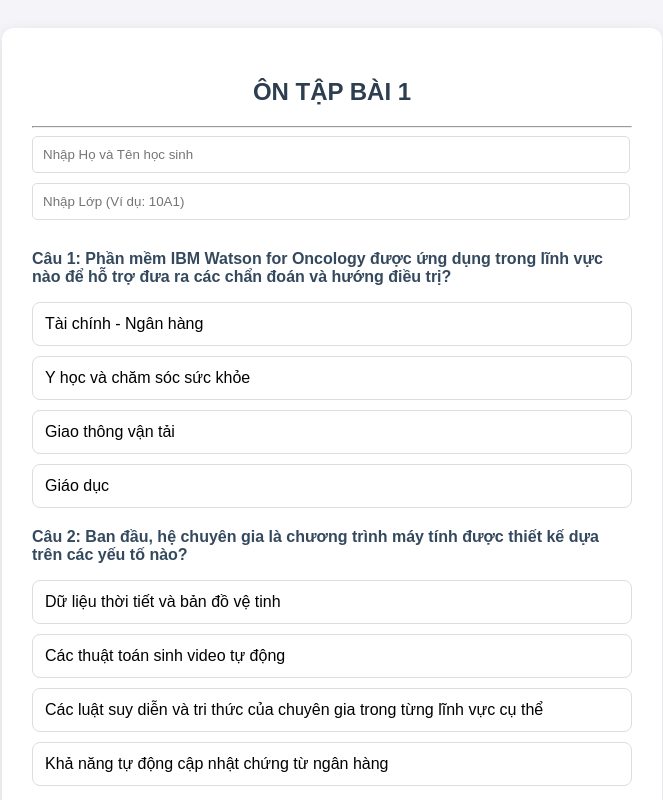
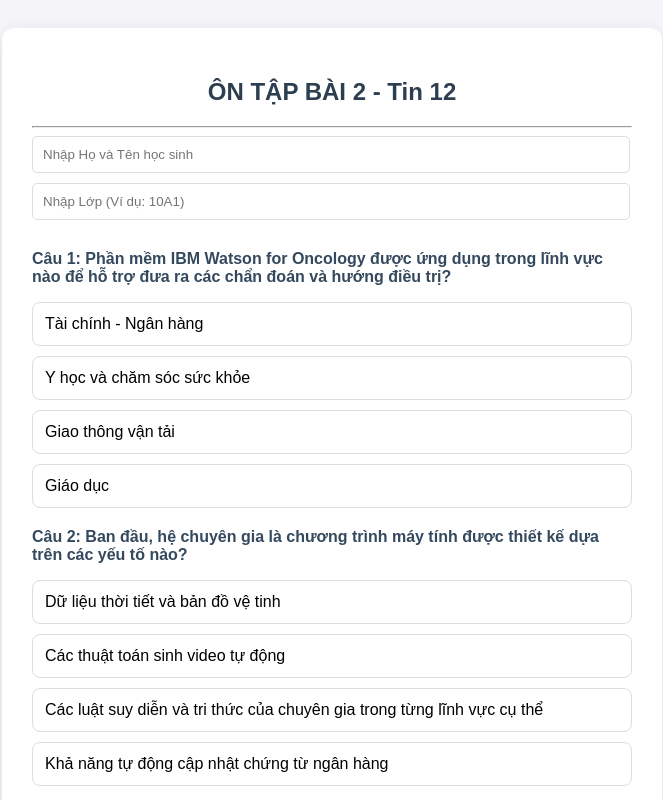
Before and after one commit to nguyenanhtuandt-pixel/edudongthap, a plain HTML site: page index.html in a window 1280 px wide. Shown: the top 800 px of the page, without its empty margins (308-971 px from the left). Drawn offline with Linux system fonts and the light colour scheme.

Commit message:
Add files via upload

```diff
--- a/index.html
+++ b/index.html
@@ -3,7 +3,7 @@
 <head>
     <meta charset="UTF-8">
     <meta name="viewport" content="width=device-width, initial-scale=1.0">
-    <title>Hệ Thống Chấm Thi Tin Học - Thầy Giáo 4.0</title>
+    <title>Hệ Thống Chấm Thi Tin Học</title>
     <style>
         /* Toàn bộ phần CSS giữ nguyên như cũ để làm đẹp giao diện */
         body { font-family: Arial, sans-serif; background-color: #f4f4f9; display: flex; justify-content: center; padding: 20px; }
@@ -22,7 +22,7 @@
 <body>
 
 <div class="quiz-container">
-    <h2>ÔN TẬP BÀI 1</h2>
+    <h2>ÔN TẬP BÀI 2 - Tin 12</h2>
     <hr>
     <input type="text" id="hoTen" placeholder="Nhập Họ và Tên học sinh">
     <input type="text" id="lop" placeholder="Nhập Lớp (Ví dụ: 10A1)">
```
